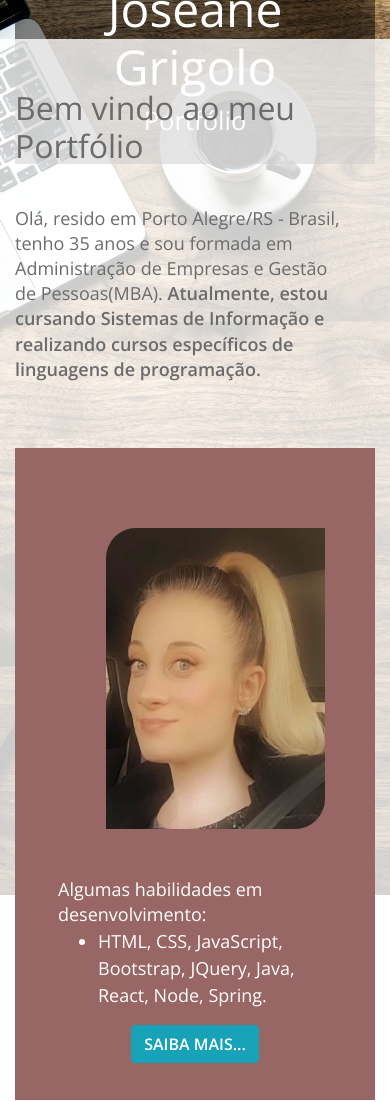
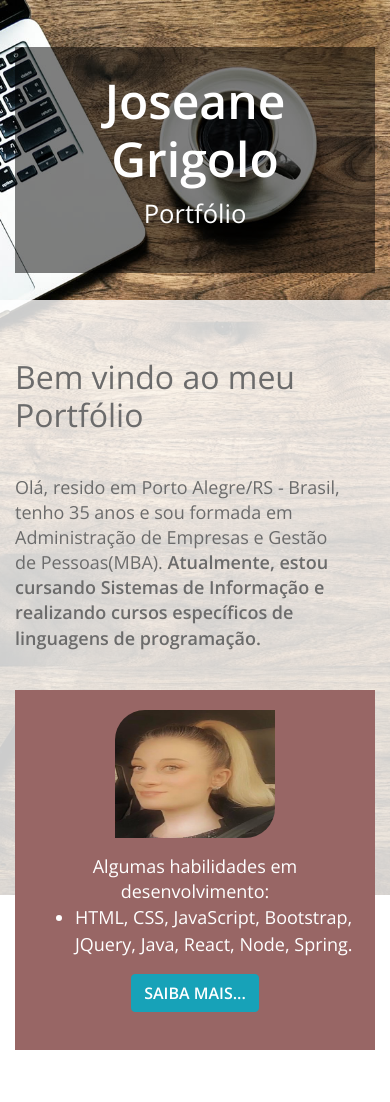
Before and after one commit to JoseaneGrigolo/Portfolio, a plain HTML site: page index.html in a window 390 px wide. Shown: the top 1102 px of the page. Drawn offline with nearby package versions, Linux system fonts and the light colour scheme.

Commit message:
ajusta imagem

```diff
--- a/css/templatemo-style.css
+++ b/css/templatemo-style.css
@@ -43,6 +43,7 @@ a:hover {
   width: 80%;
   height: 60%;
   border-radius: 30px 0;
+  margin-left: 50px;
 }
 
 .videos {
@@ -90,19 +91,21 @@ a:hover {
 .tm-brand-container-outer {
   margin-top: -400px;
 }
-
 .tm-brand-container-inner {
   margin-top: 80px;
   max-width: 710px;
   width: 100%;
+
 }
 
 .tm-brand-container {
   padding: 35px 50px;
+
 }
 
 .tm-brand-name {
   font-size: 3.8rem;
+
 }
 
 .tm-brand-description {
@@ -128,6 +131,33 @@ a:hover {
   align-items: stretch;
 }
 
+@media (max-width: 443px) {
+  .tm-brand-container-inner {
+    margin-top: 20px;
+  }
+  .tm-welcome-container {
+    display: flex;
+    position: absolute;
+    top: 300px;
+  }
+  .foto {
+    width: 50%;
+    height: 40%;
+    margin-left: 80px;
+
+
+  }
+  .teste {
+    display: flex;
+    bottom: 35px;
+    height: 45%;
+  }
+
+  #tmPortfolio {
+    padding-top: 0;
+  }
+}
+
 .tm-welcome-title {
   margin-bottom: 40px;
 }
@@ -146,7 +176,7 @@ a:hover {
 .tm-welcome-right {
   color: white;
   background-color: #986665;
-  padding: 80px 43px 70px;
+  padding: 20px;
   height: 100%;
 }
 /*
@@ -169,7 +199,6 @@ a:hover {
 .tm-portfolio-item {
   display: flex;
   align-items: center;
-
 }
 
 .tm-portfolio-name {
@@ -202,7 +231,6 @@ a:hover {
 .tm-text-blue {
   color: #3398cc;
 }
-
 
 .tm-title-small {
   font-size: 1.3rem;
@@ -302,11 +330,6 @@ p {
     margin-right: auto;
     margin-bottom: 0;
   }
-
-  #tmContactForm {
-    margin-left: auto;
-    margin-right: auto;
-  }
 }
 
 @media (max-width: 730px) {
--- a/index.html
+++ b/index.html
@@ -25,10 +25,10 @@ https://templatemo.com/tm-530-mini-profile
         <div class="col-12">
           <!-- Logo Area -->
           <!-- Black transparent bg -->
-          <div class="ml-auto mr-0 tm-bg-black-transparent text-white tm-brand-container-inner">
+          <div class="ml-auto mr-0 tm-bg-black-transparent tm-brand-container-inner">
             <div class="tm-brand-container text-center">
-              <h1 class="tm-brand-name">Joseane Grigolo</h1>
-              <p class="tm-brand-description mb-0">Portfólio</p>
+              <h1 class="tm-brand-name text-white font-weight-bold">Joseane Grigolo</h1>
+              <p class="tm-brand-description text-white">Portfólio</p>
             </div>
           </div>
         </div>
@@ -51,11 +51,12 @@ https://templatemo.com/tm-530-mini-profile
             </div>
           </div>
           <!-- Brown bg -->
-          <div class="col-md-5">
+          <div class="col-md-5 teste">
             <div class="tm-welcome-right">
-              <img class="img-fluid foto ml-5 mb-5" src="img/Foto - Joseane Grigolo.jpg" alt="imagem foto pessoal">
-              <p class="mb-0">
-                Algumas habilidades em desenvolvimento:
+              <img class="img-fluid foto mb-3" src="img/Foto - Joseane Grigolo.jpg" alt="imagem foto pessoal">
+              <p class="mb-0 text-center">
+                Algumas habilidades em desenvolvimento: </p>
+                <p class="mb-0">
               <ul>
                 <li> HTML, CSS, JavaScript, Bootstrap, JQuery, Java, React, Node, Spring.</li>
               </ul>
@@ -76,7 +77,7 @@ https://templatemo.com/tm-530-mini-profile
     <div class="container-fluid">
       <div class="row">
         <div class="col-12">
-          <div class="tm-portfolio-item">
+          <div class="tm-portfolio-item ">
             <div class="tm-portfolio-name text-white tm-bg-green">
               Supervisora
             </div>
```
